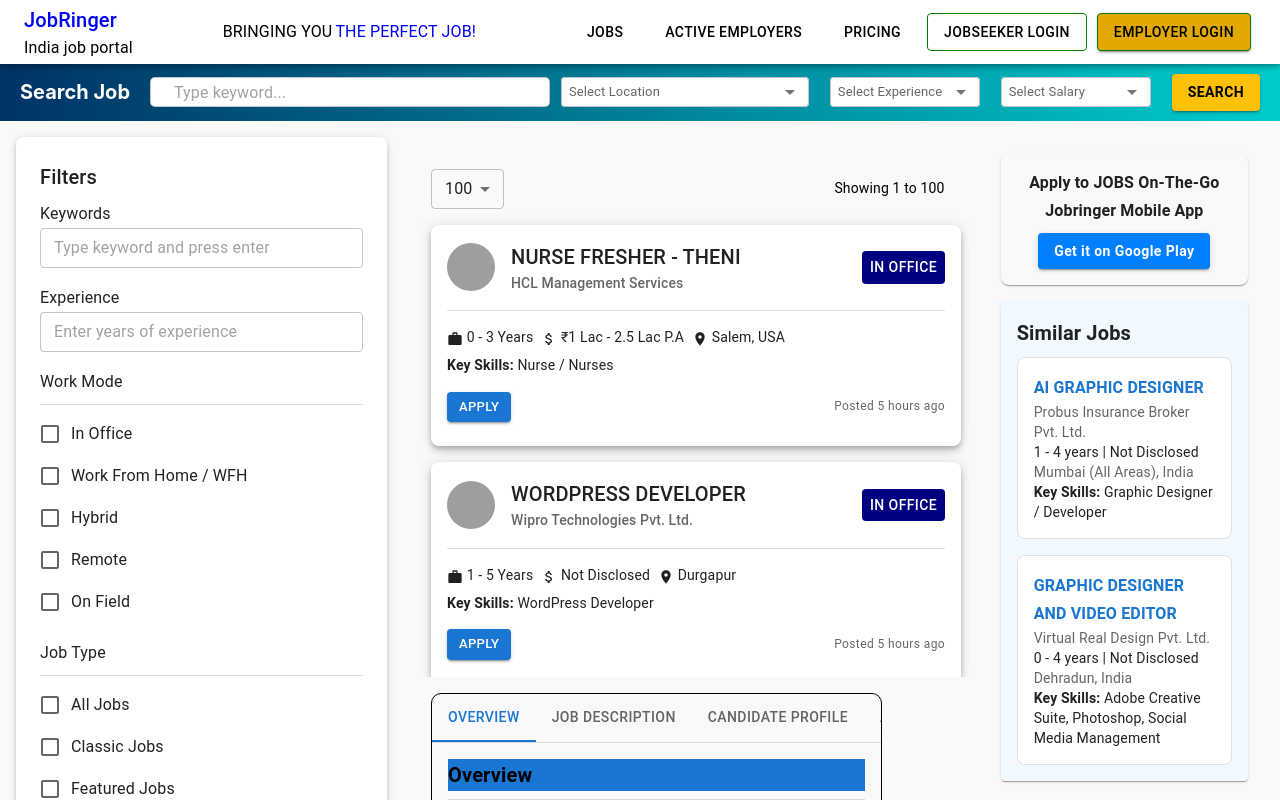
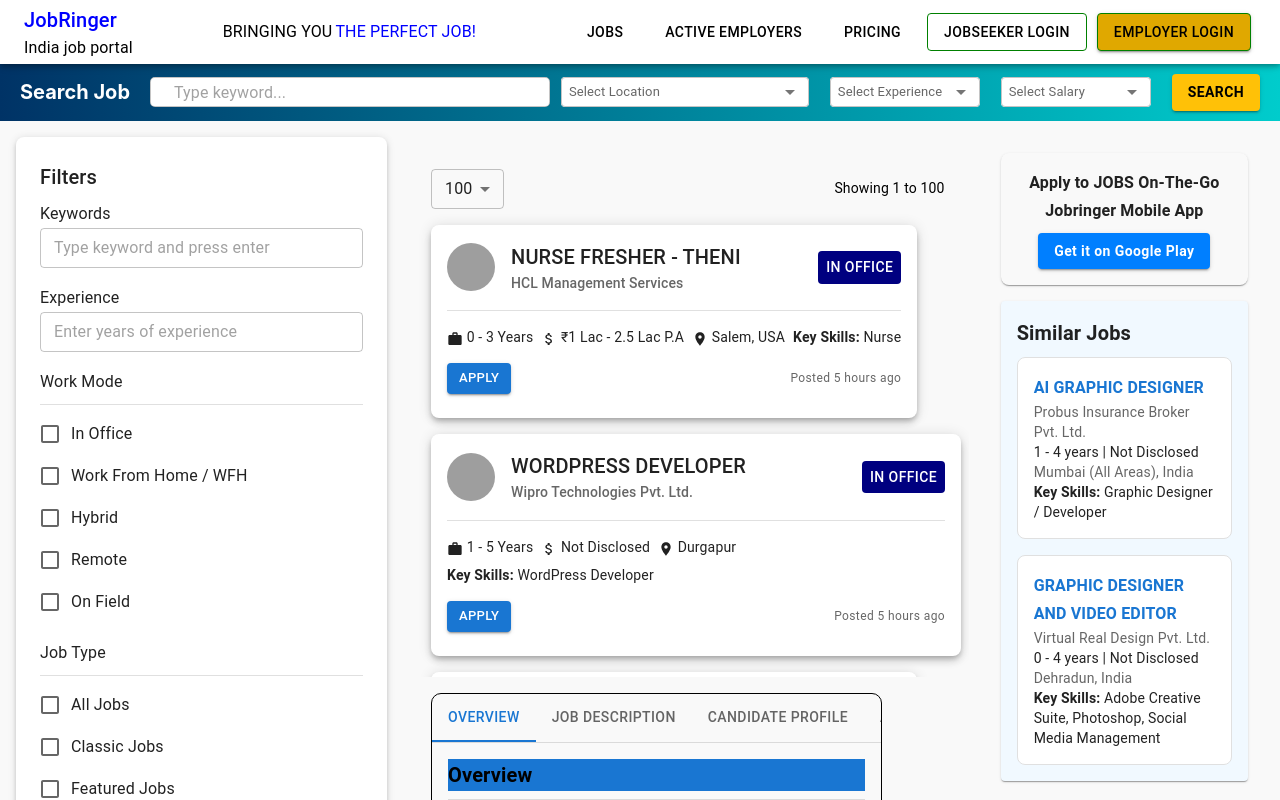
Before and after one commit to rohityadav15/job-ringer, a React (Create React App) app: page / in a window 1280 px wide. Shown: the top 800 px of the page. Built offline with nearby package versions, Linux system fonts and the light colour scheme; grey boxes are pictures that could not be loaded.

Commit message:
check box

```diff
--- a/src/components/QuickJobs.js
+++ b/src/components/QuickJobs.js
@@ -27,7 +27,7 @@
       salary: "₹1 Lac - 2.5 Lac P.A",
       type: "Full Time",
       location: "Salem, USA",
-      skills: "Nurse / Nurses",
+      skills: "Nurse",
       posted: "5 hours ago",
       mode: "In Office",
     },
```
